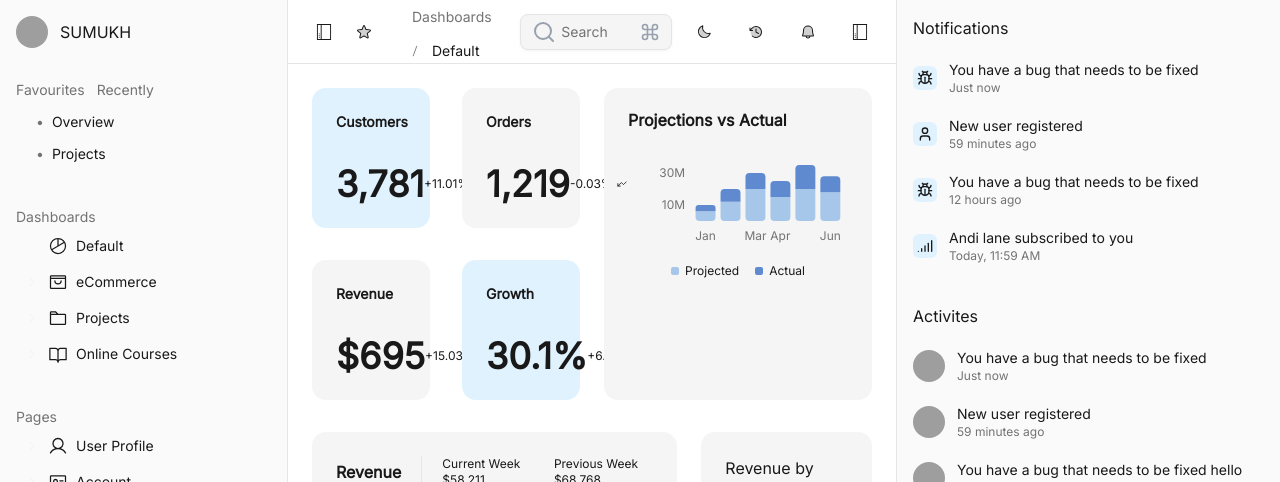
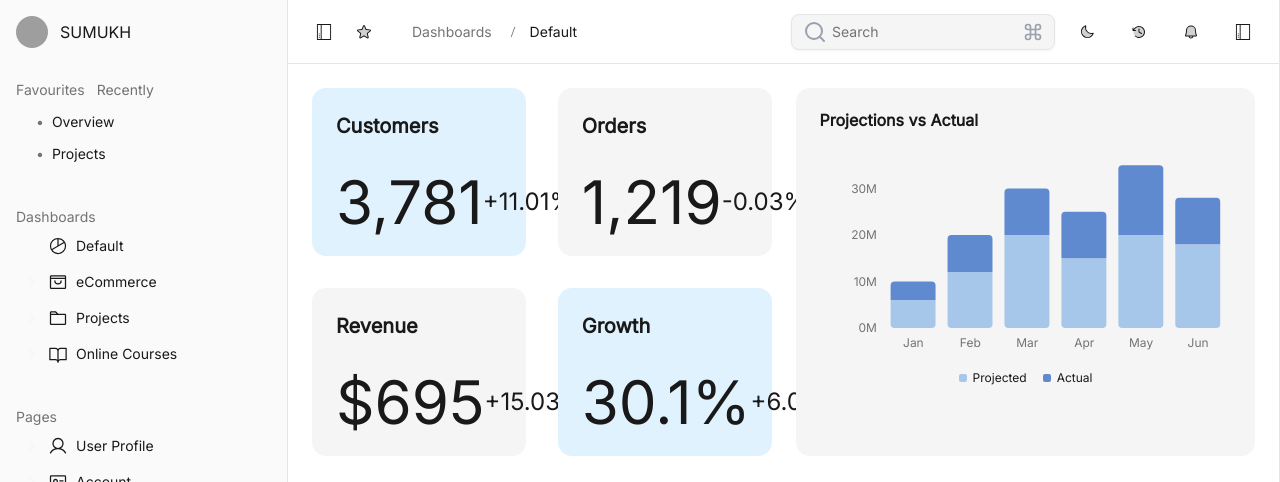
Before and after one commit to sumukhj1219/sidebar-template, a Next.js app: page / in a window 1280 px wide. Shown: the top 482 px of the page. Built offline with nearby package versions, Linux system fonts and the light colour scheme; grey boxes are pictures that could not be loaded.

Commit message:
closed right sidebar by default

```diff
--- a/src/components/sidebar/sidebar-context.tsx
+++ b/src/components/sidebar/sidebar-context.tsx
@@ -12,7 +12,7 @@ const SidebarContext = createContext<SidebarContextType | undefined>(undefined)
 
 export const SidebarProvider: React.FC<{ children: React.ReactNode }> = ({ children }) => {
   const [leftOpen, setLeftOpen] = useState(true)
-  const [rightOpen, setRightOpen] = useState(true)
+  const [rightOpen, setRightOpen] = useState(false)
 
   return (
     <SidebarContext.Provider value={{ leftOpen, setLeftOpen, rightOpen, setRightOpen }}>
```
